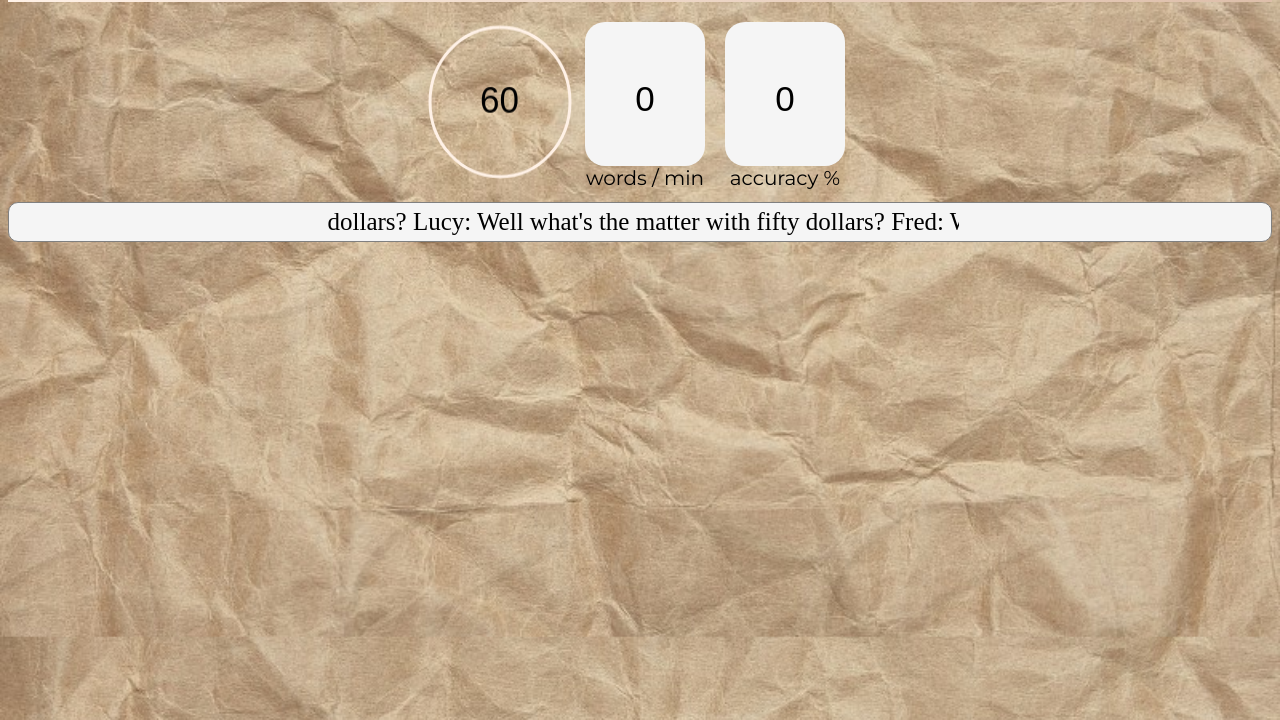
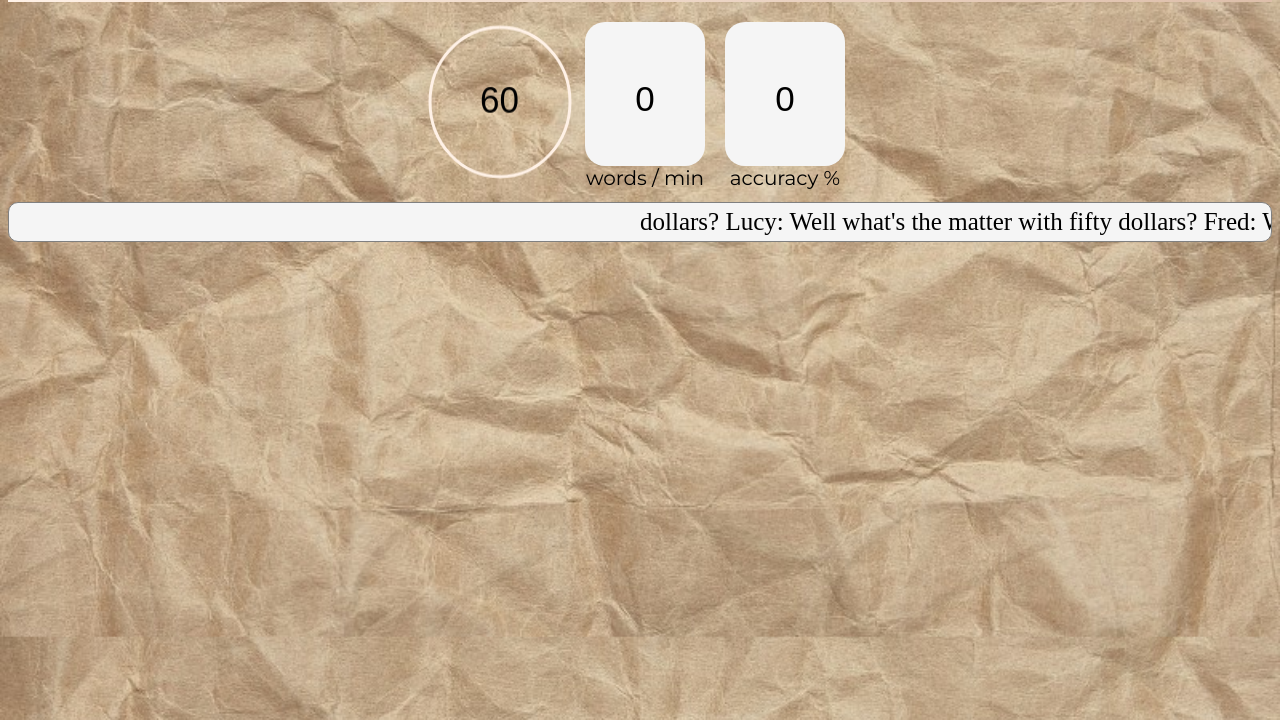
Before and after one commit to xAl3xFx/FuriousTyper, a plain HTML site: page index.html in a window 1280 px wide. Shown: the part 80-800 px from the top of the page. Drawn offline with Linux system fonts and the light colour scheme; a web font is replaced by a local one.

Commit message:
Important fix -> prev-box container rtl direction + overflow to hide words.

```diff
--- a/game.js
+++ b/game.js
@@ -80,16 +80,25 @@ function startTimer() {
 
 //Handler for written word
 //Increment wrong/right word counter
-//Calculate WPM
+//Calculate WPM and Accuracy
 function handleWordWritten(wordCorrect){
     //Update correct/wrong words count
     wordCorrect ? correctWords ++ : wrongWords ++;
 
+    console.log(`correctWords ${correctWords}`)
+    console.log(`wrongWords ${wrongWords}`)
+
     //Calculate WPM
     wpm = parseInt(correctWords / (secondsPassed / 60)) || 0;
-
     //Set WPM label
     document.getElementById("wpm").innerText = wpm;
+
+    //Calculate accuracy
+    const accuracy = parseInt(correctWords * 100 / ( correctWords + wrongWords)) || 0 ;
+    //Set accuracy label
+    document.getElementById("accuracy").innerText = accuracy;
+    console.log(accuracy)
+
 
 }
 
--- a/index.css
+++ b/index.css
@@ -36,7 +36,7 @@ html{
     border: 1px solid gray;
     border-radius: 10px;
     display: flex;
-    justify-content: center;
+    justify-content: flex-end;
     height: 2rem;
     background: whitesmoke;
     cursor: pointer;
@@ -69,6 +69,14 @@ html{
     color: gray;
     line-height: 1.5;
     font-size: 25px;
+}
+
+#previous-box{
+    width: 50%;
+    white-space:nowrap;
+    overflow:hidden;
+    text-overflow:ellipsis;
+    direction: rtl;
 }
 
 #timer{
--- a/index.html
+++ b/index.html
@@ -63,7 +63,7 @@
                 <span id="blinking-cursor">|</span>
             </div>
             <div id="input-box" class="single-line" contenteditable="true"></div>
-            <div id="text-box" style="max-width: 50%">dollars? Lucy: Well what's the matter with fifty dollars? Fred: What was the matter with ten dollars?</div>
+            <div id="text-box" style="max-width: 50%">dollars? Lucy: Well what's the matter with fifty dollars? Fred: What was the matter with ten dollars?dollars? Lucy: Well what's the matter with fifty dollars? Fred: What was the matter with ten dollars? dollars? Lucy: Well what's the matter with fifty dollars? Fred: What was the matter with ten dollars? dollars? Lucy: Well what's the matter with fifty dollars? Fred: What was the matter with ten dollars?</div>
         </div>
     </div>
 </div>
```
